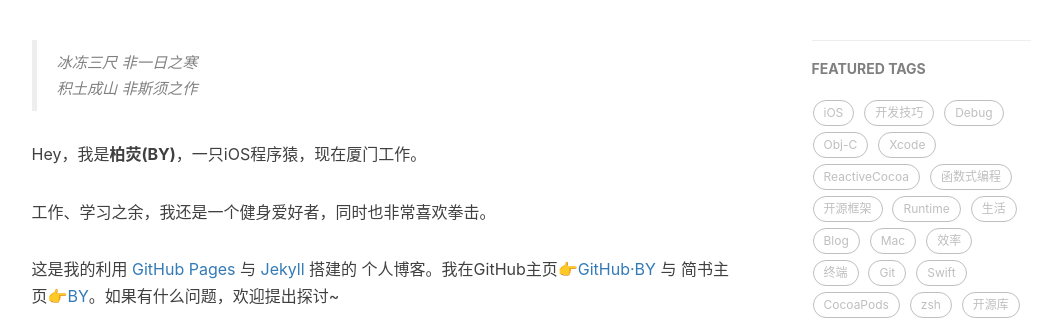
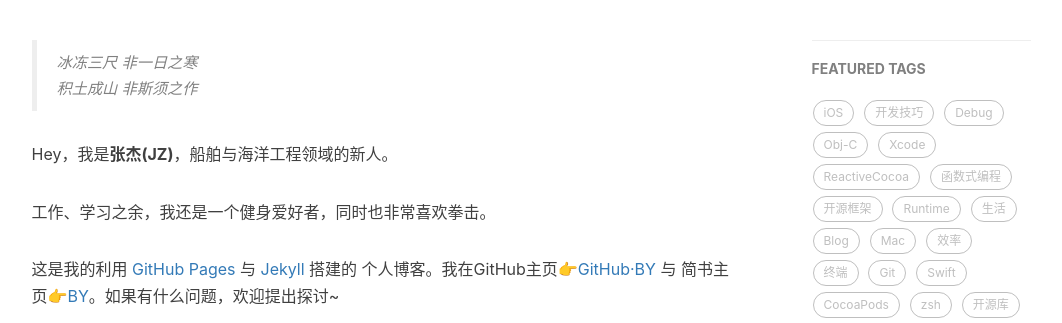
Before and after one commit to jiezhangbook/jiezhangbook.github.io, a Jekyll site: the page built from about.html, in a window 1280 px wide. Shown: the part 418-741 px from the top of the page, without its empty margins (136-1198 px from the left). Built offline with Jekyll 4.4.1, drawn with Linux system fonts in a browser that asks for light colours; nearby versions of some CDN libraries; comment, search, counter and statistics services are not loaded.

Commit message:
Update about.html

```diff
--- a/about.html
+++ b/about.html
@@ -18,7 +18,7 @@ header-img: "img/.jpg"
     <blockquote><p>冰冻三尺 非一日之寒<br>
     积土成山 非斯须之作</p></blockquote>
 
-    <p>Hey，我是<strong>柏荧(BY)</strong>，一只iOS程序猿，现在厦门工作。</p>
+    <p>Hey，我是<strong>张杰(JZ)</strong>，船舶与海洋工程领域的新人。</p>
 
     <p>工作、学习之余，我还是一个健身爱好者，同时也非常喜欢拳击。</p>
 
```
Also changed, not shown: other parts of about.html (+1 -1 lines).
